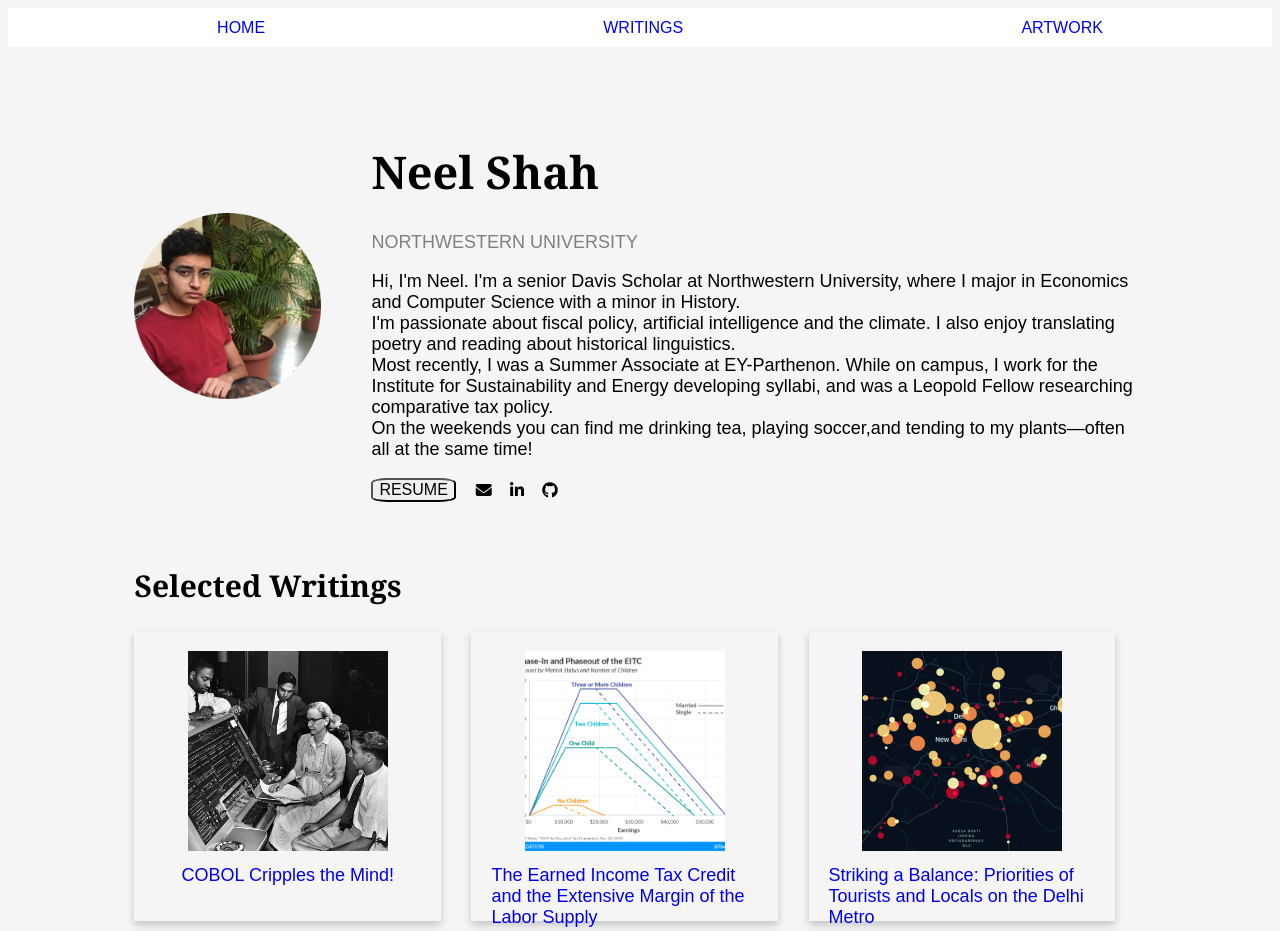
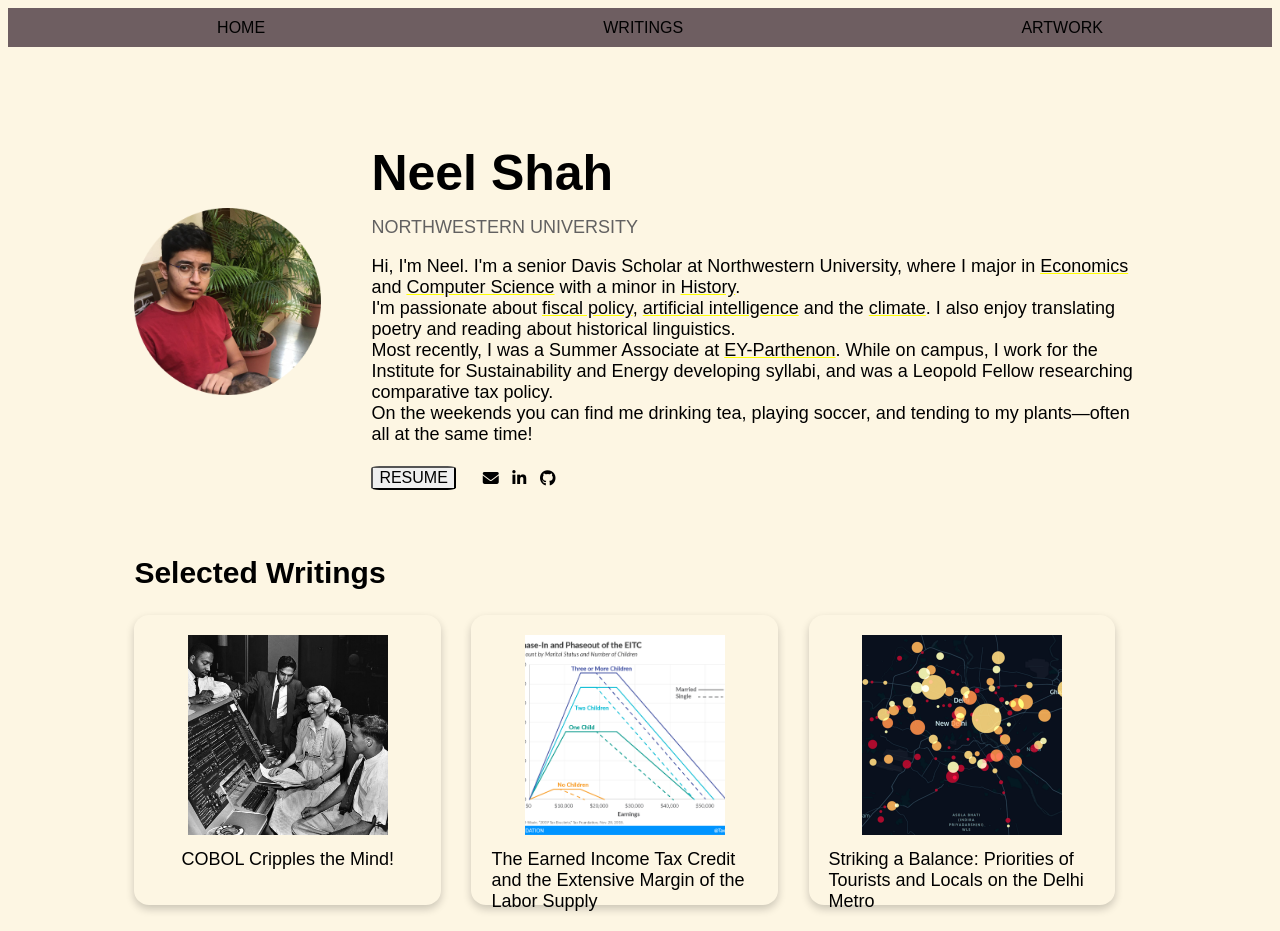
Before and after one commit to neelushah02/hci-p6, a plain HTML site: page index.html in a window 1280 px wide. Shown: the top 931 px of the page. Drawn offline with Linux system fonts and the light colour scheme; a web font is replaced by a local one.

Commit message:
accessibility fixes

```diff
--- a/index.html
+++ b/index.html
@@ -12,25 +12,25 @@
 <body>
     <!-- building navigation menu -->
     <ul id="menu">
-        <li class="menu-items"><a href="#about">HOME</a></li>
-        <li class="menu-items"><a href="#writings">WRITINGS</a></li>
-        <li class="menu-items"><a href="#artwork">ARTWORK</a></li>
+        <li aria-label="Jump to Home" class="menu-items"><a class="menu-links" href="#about">HOME</a></li>
+        <li aria-label="Jump to Writings" class="menu-items"><a class="menu-links" href="#writings">WRITINGS</a></li>
+        <li aria-label="Jump to Artwork" class="menu-items"><a class="menu-links" href="#artwork">ARTWORK</a></li>
     </ul>
     <!-- profile pic and about me / bio section -->
     <div id="about">
         <div id="pic-div">
-            <img id="pic" src="Assets/latest.png">
+            <img id="pic" alt="Picture of Neel, wearing a red shirt." src="Assets/latest.png">
         </div>
         <div id="info">
             <h1 id="name">Neel Shah</h1>
             <div id="before-bio">NORTHWESTERN UNIVERSITY</div>
-            <p class="bio">Hi, I'm Neel. I'm a senior Davis Scholar at Northwestern University, where I major in Economics and Computer Science with a minor in History.<br>I'm passionate about fiscal policy, artificial intelligence and the climate. I also enjoy translating poetry and reading about historical linguistics.<br>Most recently, I was a Summer Associate at EY-Parthenon. While on campus, I work for the Institute for Sustainability and Energy developing syllabi, and was a Leopold Fellow researching comparative tax policy.<br>On the weekends you can find me drinking tea, playing soccer,and tending to my plants—often all at the same time!</p>
+            <p class="bio">Hi, I'm Neel. I'm a senior Davis Scholar at Northwestern University, where I major in <span class="underline">Economics</span> and <span class="underline">Computer Science</span> with a minor in <span class="underline">History</span>.<br>I'm passionate about <span class="underline">fiscal policy</span>, <span class="underline">artificial intelligence</span> and the <span class="underline">climate</span>. I also enjoy translating poetry and reading about historical linguistics.<br>Most recently, I was a Summer Associate at <span class="underline">EY-Parthenon</span>. While on campus, I work for the Institute for Sustainability and Energy developing syllabi, and was a Leopold Fellow researching comparative tax policy.<br>On the weekends you can find me drinking tea, playing soccer, and tending to my plants—often all at the same time!</p>
             <div class="resume-contacts">
-                <a href="Assets/resume.pdf"><button id="resumeButton">RESUME</button></a>
+                <a href="Assets/resume.pdf"><button aria-label="Resume Button" id="resumeButton">RESUME</button></a>
                 <div id="icons">
-                    <i class="fa-solid fa-envelope"></i>
-                    <i class="fa-brands fa-linkedin-in"></i>
-                    <i class="fa-brands fa-github"></i>
+                    <a class="bio-links" href="mailto:neelshah2023@u.northwestern.edu" aria-label="Icon link for email."><i alt="Icon of an envelope." class="fa-solid fa-envelope"></i></a>
+                    <a class="bio-links" href="https://www.linkedin.com/in/neel-shah-4a641b1a7/" aria-label="Icon link for Linkedin."><i alt="Icon of the Linkedin logo." class="fa-brands fa-linkedin-in"></i></a>
+                    <a class="bio-links" href="https://github.com/neelushah02" aria-label="Icon link for Github."><i alt="Icon of the Github logo." class="fa-brands fa-github"></i></a>
                 </div>
             </div>
         </div>
@@ -39,7 +39,7 @@
     <div class="card-row">
         <div class="card">
 
-            <div class="card-pic-container"><img class="card-pic" src="Assets/cobol_image.jpeg"></div>
+            <div class="card-pic-container"><img alt="Picture of scientists sitting around a computer." class="card-pic" src="Assets/cobol_image.jpeg"></div>
             <a href="https://works.swarthmore.edu/suhj/vol3/iss2/6/">
             <div class="card-info">
                 COBOL Cripples the Mind!
@@ -47,7 +47,7 @@
             </a>
         </div>
         <div class="card">
-            <div class="card-pic-container"><img class="card-pic" src="Assets/eitc_image.png"></div>
+            <div class="card-pic-container"><img alt="Picture of the earned income tax credit curve." class="card-pic" src="Assets/eitc_image.png"></div>
             <a href="Assets/eitcpaper.pdf">
             <div class="card-info">
                 The Earned Income Tax Credit and the Extensive Margin of the Labor Supply
@@ -55,7 +55,7 @@
             </a>
         </div>
         <div class="card">
-            <div class="card-pic-container"><img class="card-pic" src="Assets/metro.png"></div>
+            <div class="card-pic-container"><img alt="Picture of a data visualization of metro stations in Delhi." class="card-pic" src="Assets/metro.png"></div>
             <a href="https://medium.com/basillabs/striking-a-balance-priorities-of-tourists-and-locals-on-the-delhi-metro-afbaa68950d1">
             <div class="card-info">
                 Striking a Balance: Priorities of Tourists and Locals on the Delhi Metro
@@ -67,7 +67,7 @@
     <h2 id="artwork">Artwork</h2>
     <div class="card-row">
         <div class="card">
-            <div class="card-pic-container"><img class="card-pic" src="Assets/machine.jpg"></div>
+            <div class="card-pic-container"><img alt="Picture of a typewriter." class="card-pic" src="Assets/machine.jpg"></div>
             <a href="https://colab.research.google.com/drive/1x1WZ_qgvfb1737cWKnUtuwKuHExdyrp8?usp=sharing">
             <div class="card-info">
                 Machine of Loving Grace
@@ -75,7 +75,7 @@
             </a>
         </div>
         <div class="card">
-            <div class="card-pic-container"><img class="card-pic" src="Assets/kedar.jpg"></div>
+            <div class="card-pic-container"><img alt="Picture of the poet Kedarnath Singh." class="card-pic" src="Assets/kedar.jpg"></div>
             <a href="">
             <div class="card-info">
                 Translating Kedarnath Singh
@@ -83,7 +83,7 @@
             </a>
         </div>
         <div class="card">
-            <div class="card-pic-container"><img class="card-pic" src="Assets/stars.jpg"></div>
+            <div class="card-pic-container"><img alt="Picture of a starlit sky." class="card-pic" src="Assets/stars.jpg"></div>
             <a href="http://lament-of-love.glitch.me/">
             <div class="card-info">
                 Lament of Love
@@ -98,7 +98,7 @@
     </div>
 </div>
 </body>
-<footer>Written in HTML and CSS by Neel Shah. <br> Created for class assignment for CS-330 at Northwestern.</footer>
+<footer>Written in HTML and CSS by Neel Shah. <br> Created for class assignment for CS-330 at Northwestern. <br><br></footer>
 </html>
 <!--
 TO DO:
--- a/styles.css
+++ b/styles.css
@@ -1,5 +1,6 @@
 body {
-    background-color: whitesmoke;
+    /* background-color: #F4EBD9; */
+    background-color: #fdf6e3;
 }
 
 /* MENU STYLING */
@@ -7,13 +8,19 @@ body {
     display: flex;
     position: sticky;
     height: 5%;
-    background-color: white;
-    color: black;
+    background-color: #6E5E61;
+    color: white;
     font-family: "Radio Canada", sans-serif;
     list-style-type: none;
 }
 .menu-items {
     margin: auto;
+    color: white;
+}
+
+.menu-links:visited {
+    text-decoration: none;
+    color:#F4EBD9;
 }
 
 /* ABOUT ME STYLING */
@@ -33,18 +40,23 @@ body {
 }
 
 h1 {
-    font-size: 45px;
-    font-family: Georgia, 'Times New Roman', Times, serif
+    font-size: 50px;
+    font-family: "Radio Canada", sans-serif;
+    margin-bottom: 2%;
 }
 h2 {
     margin-left: 10%;
     margin-right: 10%;
     margin-top: 5%;
     font-size: 30px;
-    font-family: Georgia, 'Times New Roman', Times, serif
+    font-family: "Radio Canada", sans-serif;
+}
+.underline {
+    text-decoration: underline;
+    text-decoration-color: yellow;
 }
 #before-bio {
-    color: gray;
+    color: rgb(98, 97, 97);
     font-size: large;
     font-family: "Radio Canada", sans-serif
 }
@@ -57,8 +69,8 @@ h2 {
     align-items: center;
 }
 #resumeButton {
-    border-radius: 20%;
-    border-width: 10%;
+    border-radius: 10%;
+    border-width: 30%;
     font-size: medium;
     font-family: "Radio Canada", sans-serif
 }
@@ -93,6 +105,7 @@ i {
     height: 250px;
     padding: 20px;
     box-shadow: 0 4px 8px 0 rgba(0,0,0,0.2);
+    border-radius: 5%;
     transition: 0.3s;
     width: 40%;
 }
@@ -113,6 +126,7 @@ i {
 
 a {
     text-decoration: none;
+    color: black;
 }
 
 #poem {
@@ -123,7 +137,12 @@ a {
 footer {
     text-align: center;
     font-family: "Radio Canada", sans-serif;
-    background-color: white;
+    background-color: #6E5E61;
+    color: white;
+}
+
+.bio-links {
+    padding: 15%;
 }
 
 @media screen and (max-width: 500px) {
```
